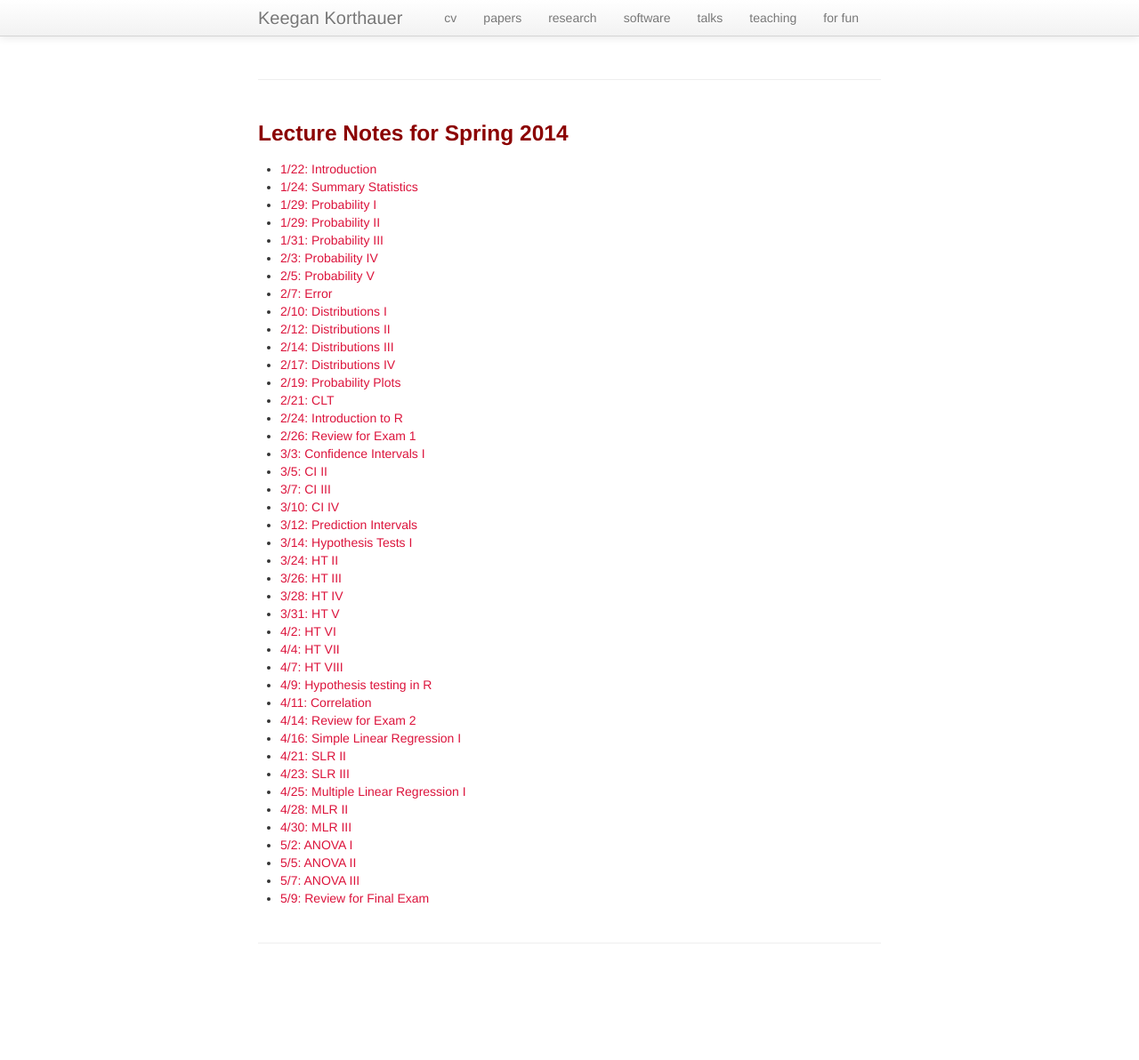
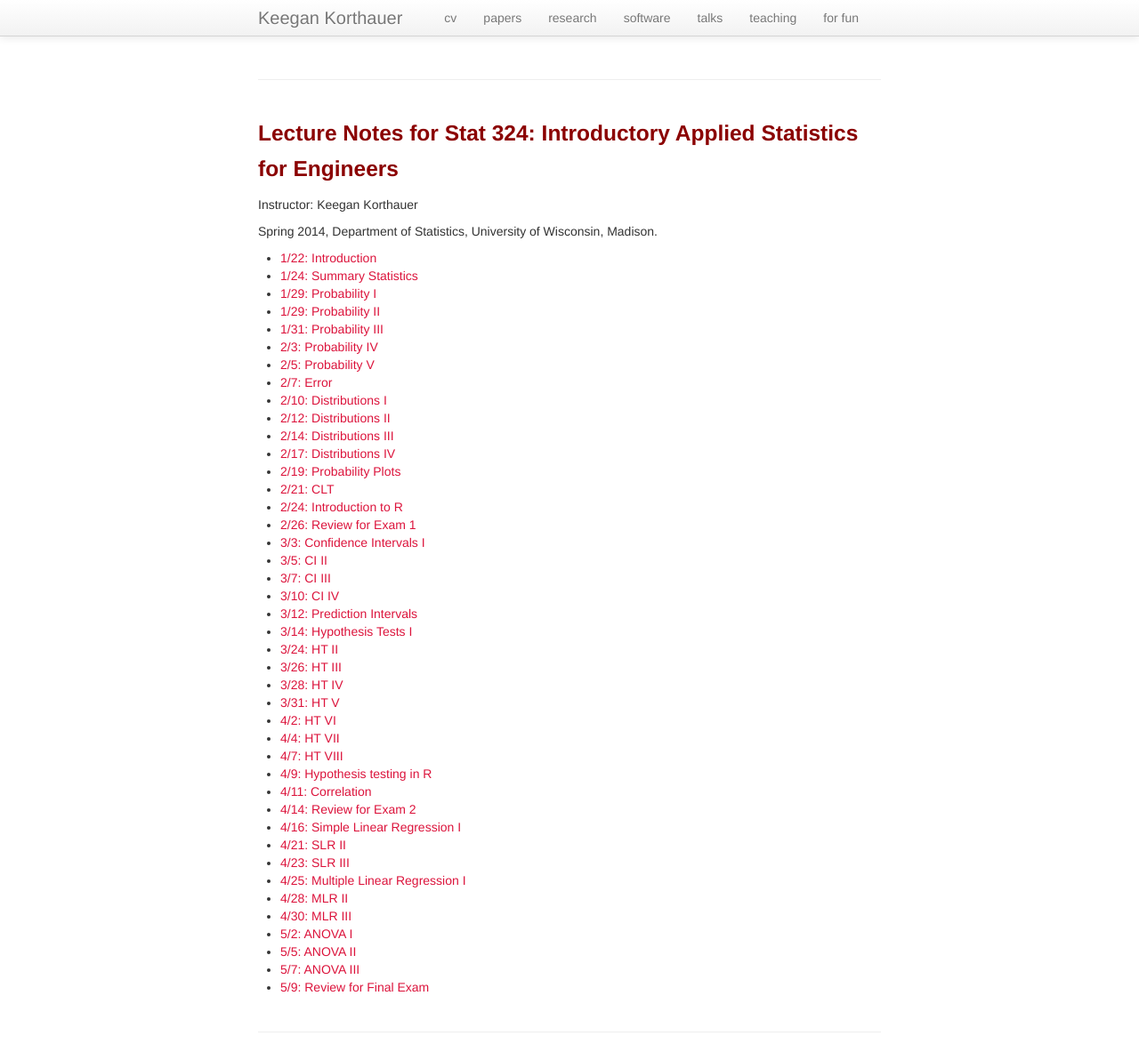
Before and after one commit to kdkorthauer/kdkorthauer.github.io, a Jekyll site: the page built from pages/stat324.md, in a window 1280 px wide and 1192 px high. Shown: the whole window at 89% size. Built offline with Jekyll 4.4.1, drawn with Linux system fonts in a browser that asks for light colours; our own code applies the rules of GitHub Pages for plain Markdown files.

Commit message:
update stat324 page

```diff
--- a/pages/stat324.md
+++ b/pages/stat324.md
@@ -14,7 +14,11 @@ title: Stat 324: Introductory Applied Statistics for Engineers
 </script>
 
 
-### Lecture Notes for Spring 2014
+### Lecture Notes for Stat 324: Introductory Applied Statistics for Engineers
+
+Instructor: Keegan Korthauer
+
+Spring 2014, Department of Statistics, University of Wisconsin, Madison.
 
 <ul>
 <li> <a href="../talks/stat324/STAT324_0122_intro_sampling.pdf"> 1/22: Introduction </a> </li>
```
